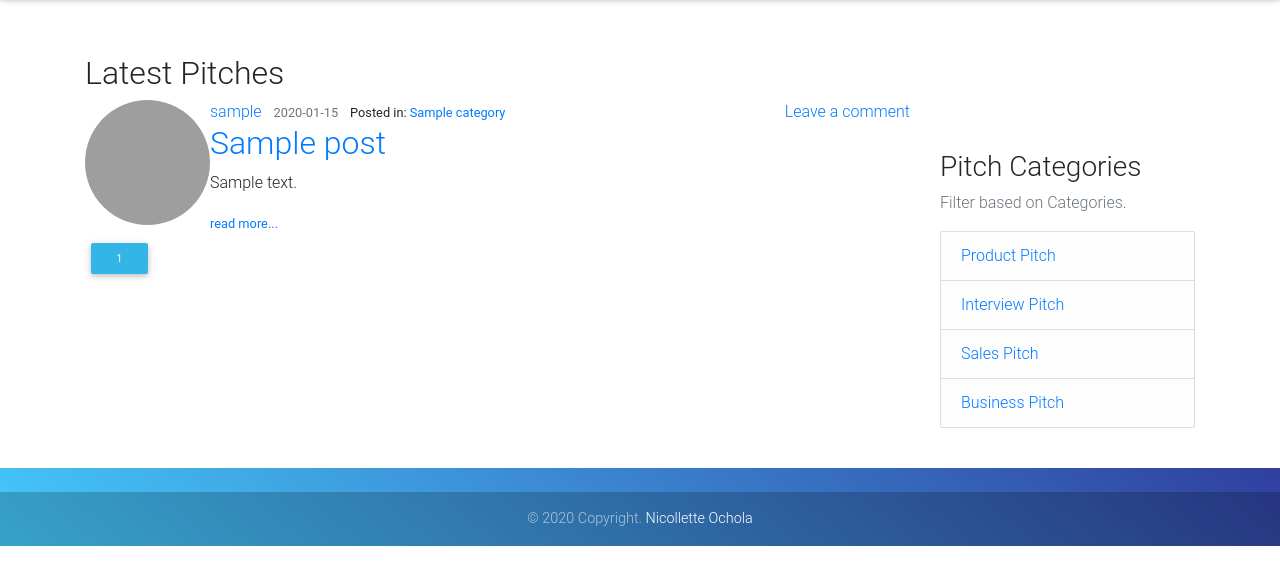
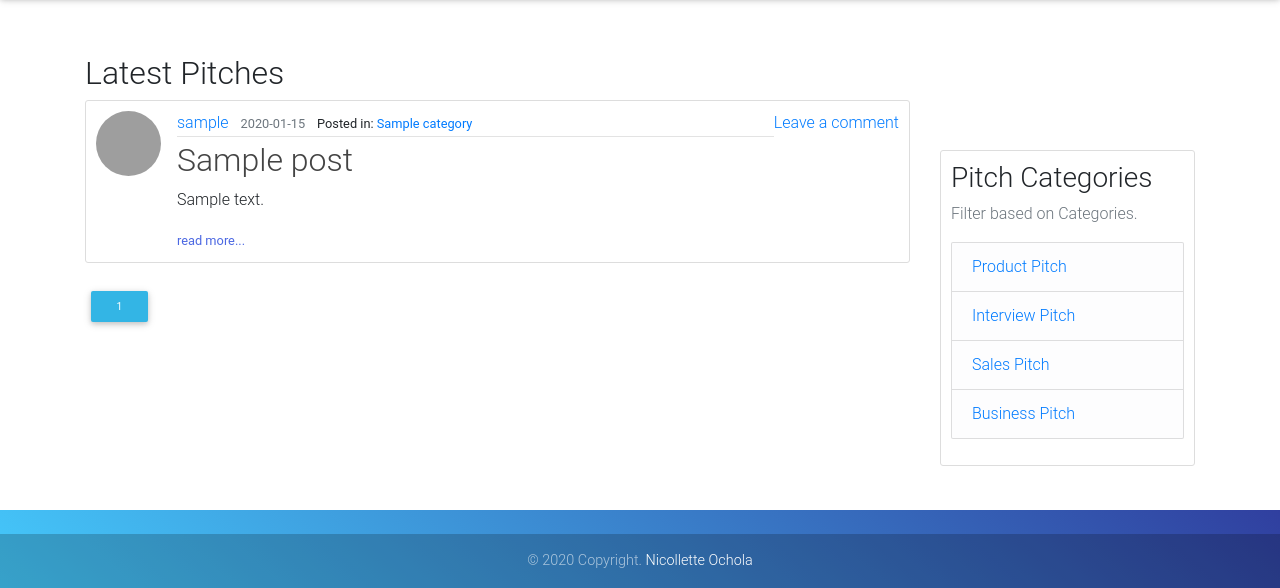
Before and after one commit to NicolletteOchola/PitchApp, a Python web app: template app/templates/index.html in a window 1280 px wide. Shown: the part 387-975 px from the top of the page. Before the commit the page ends 933 px from the top, so only its background shows below. Run offline with Jinja, Linux system fonts and the light colour scheme; the template is opened without the code that fills it: most values are stand-ins (such as "Sample title", 1, 10 or a date in 2020); some libraries are stand-ins or nearby versions; grey boxes are pictures that could not be loaded.

Commit message:
Added styling and css to the different classes

```diff
--- a/app/static/main.css
+++ b/app/static/main.css
@@ -8,3 +8,78 @@ body {
   color: #333333;
   margin-top: 5rem;
 }
+
+.bg-steel {
+  background-color: #5f788a;
+}
+
+.site-header .navbar-nav .nav-link {
+  color: #cbd5db;
+}
+
+.site-header .navbar-nav .nav-link:hover {
+  color: #ffffff;
+}
+
+.site-header .navbar-nav .nav-link.active {
+  font-weight: 500;
+}
+
+.content-section {
+  background: #ffffff;
+  padding: 10px 10px;
+  border: 1px solid #dddddd;
+  border-radius: 3px;
+  margin-bottom: 20px;
+}
+
+.article-title {
+  color: #444444;
+}
+
+.article-readmore {
+  color: #4c68e2;
+}
+
+a.article-title:hover {
+  color: #428bca;
+  text-decoration: none;
+}
+
+.article-content {
+  white-space: pre-line;
+}
+
+.article-img {
+  height: 65px;
+  width: 65px;
+  margin-right: 16px;
+}
+
+.article-metadata {
+  padding-bottom: 1px;
+  margin-bottom: 4px;
+  border-bottom: 1px solid #e3e3e3
+}
+
+.article-metadata a:hover {
+  color: #333;
+  text-decoration: none;
+}
+
+.article-svg {
+  width: 25px;
+  height: 25px;
+  vertical-align: middle;
+}
+
+.account-img {
+  height: 125px;
+  width: 125px;
+  margin-right: 20px;
+  margin-bottom: 16px;
+}
+
+.account-heading {
+  font-size: 2.5rem;
+}
```
